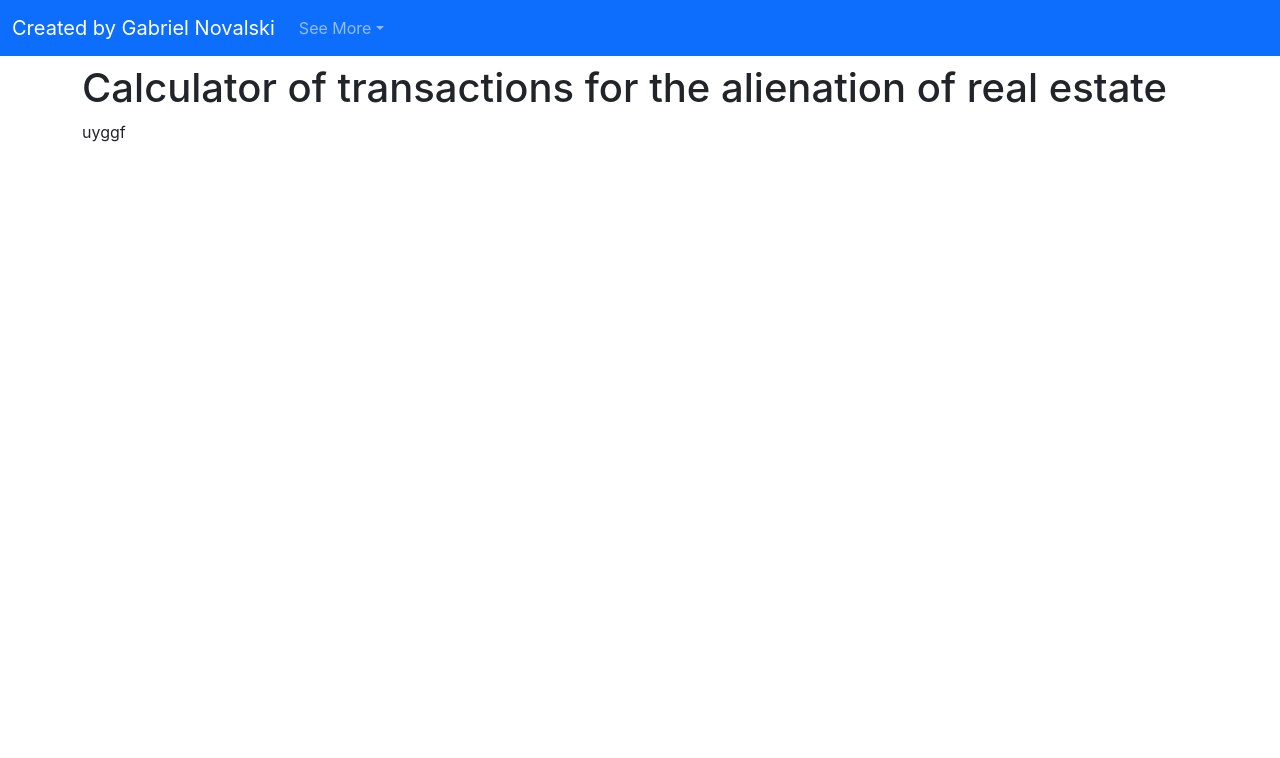
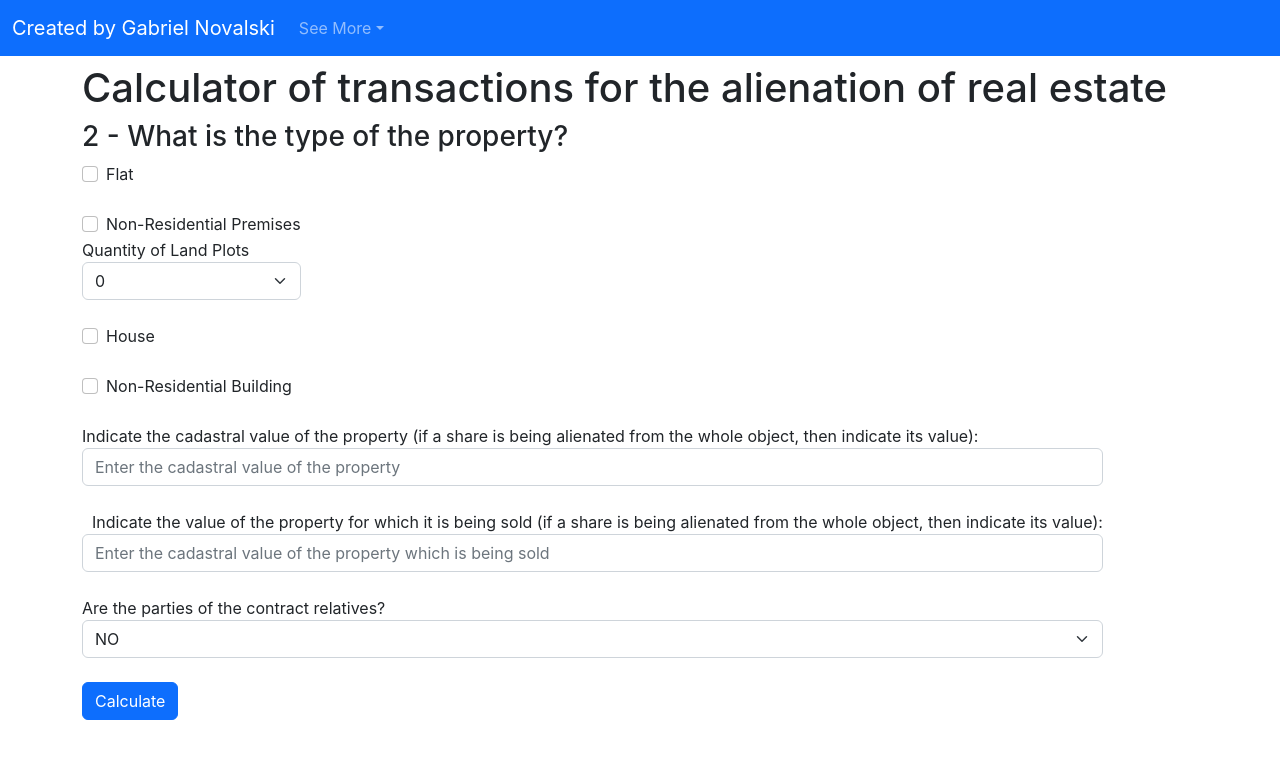
Before and after one commit to gab5987/technical-test, a React (Create React App) app: page / in a window 1280 px wide. Both pictures are taken after a click on the button "Yes". Shown: the top 758 px of the page. Built offline with nearby package versions, Linux system fonts and the light colour scheme.

Commit message:
Feat: Add if seller owns option

```diff
--- a/src/App.tsx
+++ b/src/App.tsx
@@ -1,4 +1,9 @@
 import React from 'react';
+import {
+  Navbar,
+  calculateValuesIfSellerDoesNotOwnProperty,
+  calculateValuesIfSellerOwnsProperty,
+} from './Functions';
 
 class App extends React.Component
 <{}, {
@@ -8,6 +13,15 @@ class App extends React.Component
     propertyShare: number | undefined,
     propertyShareAlienated: number | undefined,
   },
+  isFlat: boolean,
+  isNonResidentialPremisses: boolean,
+  propertyLandPlot: number,
+  isHouse: boolean,
+  isNonResidentialBuilding: boolean | string
+
+  propertyCadastralValue: number | undefined,
+  propertyBeingSoldValue: number | undefined,
+  areRelatives: boolean,
 }>
 {
   constructor(props: any) {
@@ -19,6 +33,15 @@ class App extends React.Component
         propertyShare: undefined,
         propertyShareAlienated: undefined,
       },
+      isFlat: false,
+      isNonResidentialPremisses: false,
+      propertyLandPlot: 0,
+      isHouse: false,
+      isNonResidentialBuilding: false,
+
+      propertyCadastralValue: undefined,
+      propertyBeingSoldValue: undefined,
+      areRelatives: false,
     };
   }
 
@@ -39,7 +62,75 @@ class App extends React.Component
 
   SellerOwnsProperty() {
     return(
-      <p>uyggf</p>
+      <>
+        <h3>2 - What is the type of the property?</h3>
+        <div style={{maxWidth: "fit-content"}}>
+          <div className="form-check">
+            <input className="form-check-input" type="checkbox" value="" id="flexCheckDefault"
+            onChange={() => this.setState({ isFlat: !this.state.isFlat }) }/>
+            <label className="form-check-label">
+              Flat
+            </label>
+          </div>
+
+          <a style={{padding: "5px"}} />
+          <div className="form-check">
+            <input className="form-check-input" type="checkbox" value="" id="flexCheckDefault"
+            onChange={() => this.setState({ isNonResidentialPremisses: !this.state.isNonResidentialPremisses }) }/>
+            <label className="form-check-label">
+              Non-Residential Premises
+            </label>
+          </div>
+
+          <label> Quantity of Land Plots</label>
+          <select className="form-select" aria-label="Default select example"
+          onChange={(event) => this.setState({ propertyLandPlot: Number(event.target.value) }) }>
+            <option value="0" selected>0</option>
+            <option value="1">1</option>
+            <option value="2">2</option>
+            <option value="3">3</option>
+          </select>
+
+          <a style={{padding: "5px"}} />
+          <div className="form-check">
+            <input className="form-check-input" type="checkbox" value="" id="flexCheckDefault"
+            onChange={() => this.setState({ isHouse: !this.state.isHouse }) }/>
+            <label className="form-check-label">
+              House
+            </label>
+          </div>
+
+          <a style={{padding: "5px"}} />
+          <div className="form-check">
+            <input className="form-check-input" type="checkbox" value="" id="flexCheckDefault"
+            onChange={() => this.setState({ isNonResidentialBuilding: !this.state.isNonResidentialBuilding }) }/>
+            <label className="form-check-label">
+              Non-Residential Building
+            </label>
+          </div>
+        </div>
+        <br />
+
+        <div style={{maxWidth: "fit-content"}}>
+        <label> Indicate the cadastral value of the property (if a share is being alienated from the whole object, then indicate its value): </label>
+            <input type="number" className="form-control" value={this.state.propertyCadastralValue} placeholder="Enter the cadastral value of the property"
+            onChange={(event) => this.setState({ propertyCadastralValue: Number(event.target.value) })}></input> <br />
+
+        <a style={{padding: "5px"}} />
+        <label> Indicate the value of the property for which it is being sold (if a share is being alienated from the whole object, then indicate its value): </label>
+            <input type="number" className="form-control" value={this.state.propertyBeingSoldValue} placeholder="Enter the cadastral value of the property which is being sold"
+            onChange={(event) => this.setState({ propertyBeingSoldValue: Number(event.target.value) })}></input> <br />
+
+        <label> Are the parties of the contract relatives? </label>
+          <select className="form-select" aria-label="Default select example"
+            onChange={(event) => this.setState({ areRelatives: event.target.value === 'true' ? true : false }) }>
+              <option value="false" selected>NO</option>
+              <option value="true">YES</option>
+            </select>
+        </div>
+        <br />
+        <button type="button" className="btn btn-primary btn-bg" onClick={() => calculateValuesIfSellerOwnsProperty(this.state)} >Calculate</button> <a style={{padding: "5px"}} />
+      </>
     )
   }
   SellerDoesNotOwnProperty() {
@@ -89,7 +180,7 @@ class App extends React.Component
     )
   }
 
-  render(): JSX.Element {
+  render(): JSX.Element { console.log(this.state)
     return (
       <>
         <Navbar />
@@ -112,51 +203,3 @@ class App extends React.Component
 }
 
 export default App;
-
-async function calculateValuesIfSellerDoesNotOwnProperty(props: any) {
-
-  const calculateValue = async (value: number) => {
-    let result: number = (value / 100) * 0.5 ;
-    result < 300 ? result = 300 : result = result; // minimum value is 3000
-    result > 20000 ? result = 20000 : result = result; // maximum value is 20000
-
-    result += 6400; // 6400 is the value of some tax maybe? I don't know
-    alert(`The value of the property is: ${result}`);
-  }
-
-  if(props.propertyShareAlienated === undefined) {
-    calculateValue(props.propertyShare);
-    return false;
-  }
-
-  props.propertyShareAlienated > props.propertyShare ? calculateValue(props.propertyShareAlienated) : calculateValue(props.propertyShare);
-  return false;
-}
-
-const Navbar = () => {
-  return (
-    <nav className="navbar navbar-expand-lg navbar-dark bg-primary">
-      <div className="container-fluid">
-          <a className="navbar-brand">Created by Gabriel Novalski</a>
-          <button className="navbar-toggler" type="button" data-bs-toggle="collapse" data-bs-target="#navbarNav" aria-controls="navbarNav" aria-expanded="false" aria-label="Toggle navigation">
-          <span className="navbar-toggler-icon"></span>
-          </button>
-
-          <div className="collapse navbar-collapse" id="navbarNav">
-              <ul className="navbar-nav">
-                  <li className="nav-item dropdown">
-                    <a className="nav-link dropdown-toggle" href="#" role="button" data-bs-toggle="dropdown" aria-expanded="false">
-                      See More
-                    </a>
-                    <ul className="dropdown-menu">
-                      <li><a className="dropdown-item" href="https://github.com/gab5987" target="_blank">Gabriel's github page</a></li>
-                      <li><a className="dropdown-item" href="https://gabrielnovalski.tech" target="_blank">Gabriel's portfolio</a></li>
-                      <li><a className="dropdown-item" href="https://github.com/gab5987/technical-test" target="_blank">Source Code</a></li>
-                    </ul>
-                  </li>
-              </ul>
-          </div>
-      </div>
-  </nav>
-  );
-}
--- /dev/null
+++ b/src/Functions.tsx
@@ -0,0 +1,51 @@
+export async function calculateValuesIfSellerDoesNotOwnProperty(props: any) {
+
+    const calculateValue = async (value: number) => {
+      let result: number = (value / 100) * 0.5 ;
+      result < 300 ? result = 300 : result = result; // minimum value is 3000
+      result > 20000 ? result = 20000 : result = result; // maximum value is 20000
+
+      result += 6400; // 6400 is the value of some tax maybe? I don't know
+      alert(`The value of the property is: ${result}`);
+    }
+
+    if(props.propertyShareAlienated === undefined) {
+      calculateValue(props.propertyShare);
+      return false;
+    }
+
+    props.propertyShareAlienated > props.propertyShare ? calculateValue(props.propertyShareAlienated) : calculateValue(props.propertyShare);
+    return false;
+  }
+
+  export const calculateValuesIfSellerOwnsProperty = async (props: any) => {
+    alert("entrou")
+  }
+
+  export const Navbar = () => {
+    return (
+      <nav className="navbar navbar-expand-lg navbar-dark bg-primary">
+        <div className="container-fluid">
+            <a className="navbar-brand">Created by Gabriel Novalski</a>
+            <button className="navbar-toggler" type="button" data-bs-toggle="collapse" data-bs-target="#navbarNav" aria-controls="navbarNav" aria-expanded="false" aria-label="Toggle navigation">
+            <span className="navbar-toggler-icon"></span>
+            </button>
+
+            <div className="collapse navbar-collapse" id="navbarNav">
+                <ul className="navbar-nav">
+                    <li className="nav-item dropdown">
+                      <a className="nav-link dropdown-toggle" href="#" role="button" data-bs-toggle="dropdown" aria-expanded="false">
+                        See More
+                      </a>
+                      <ul className="dropdown-menu">
+                        <li><a className="dropdown-item" href="https://github.com/gab5987" target="_blank">Gabriel's github page</a></li>
+                        <li><a className="dropdown-item" href="https://gabrielnovalski.tech" target="_blank">Gabriel's portfolio</a></li>
+                        <li><a className="dropdown-item" href="https://github.com/gab5987/technical-test" target="_blank">Source Code</a></li>
+                      </ul>
+                    </li>
+                </ul>
+            </div>
+        </div>
+    </nav>
+    );
+  }
```
